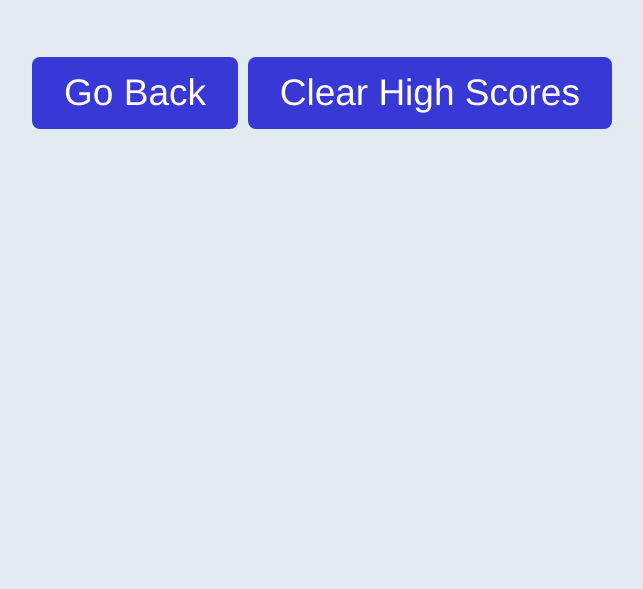
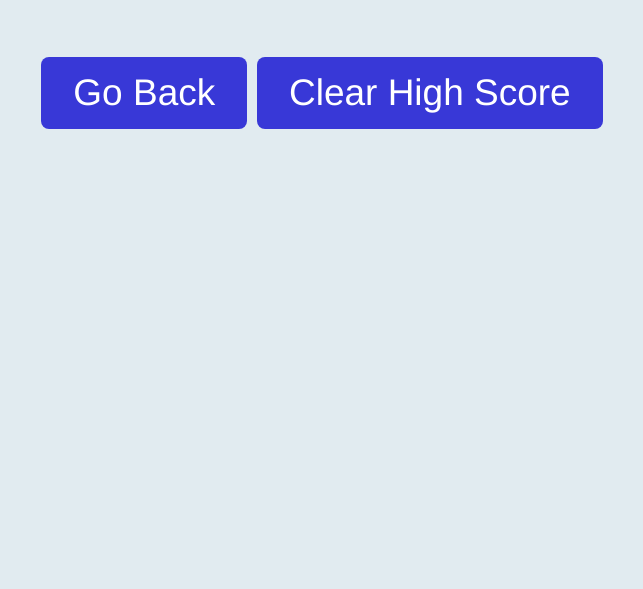
Before and after one commit to mdinkelbach/quiz-show, a plain HTML site: page score.html in a window 1280 px wide. Shown: the part 211-800 px from the top of the page, without its empty margins (318-961 px from the left). Drawn offline with Linux system fonts and the light colour scheme.

Commit message:
js comments

```diff
--- a/assets/js/score-script.js
+++ b/assets/js/score-script.js
@@ -1,12 +1,15 @@
+// Variable definitions for HTML elements
 let newScore = document.createElement('li');
 let section = document.querySelector('section');
 let clearScore = document.getElementById('clear-score-button');
 
+// Loop to set score (could possibly be used to set multiple scores, but not needed for this challenge)
 for (let i = 0; i < localStorage.getItem("score").length; i++) {
     section.children[1].appendChild(newScore);
     section.children[1].children[0].textContent = `${localStorage.getItem("initials")} - ${localStorage.getItem("score")}`
 };
 
+// Clears scores when "Clear Score" button is pressed
 clearScore.addEventListener('click', function() {
     localStorage.removeItem("score");
     localStorage.removeItem("initials");
--- a/score.html
+++ b/score.html
@@ -16,7 +16,7 @@
         <form action="index.html">
         <button id="back-score-button">Go Back</button>
         </form>
-        <button id="clear-score-button">Clear High Scores</button>
+        <button id="clear-score-button">Clear High Score</button>
     </section>
 
     <footer></footer>
```
Also changed, not shown: assets/js/script.js (+22 -5 lines).
